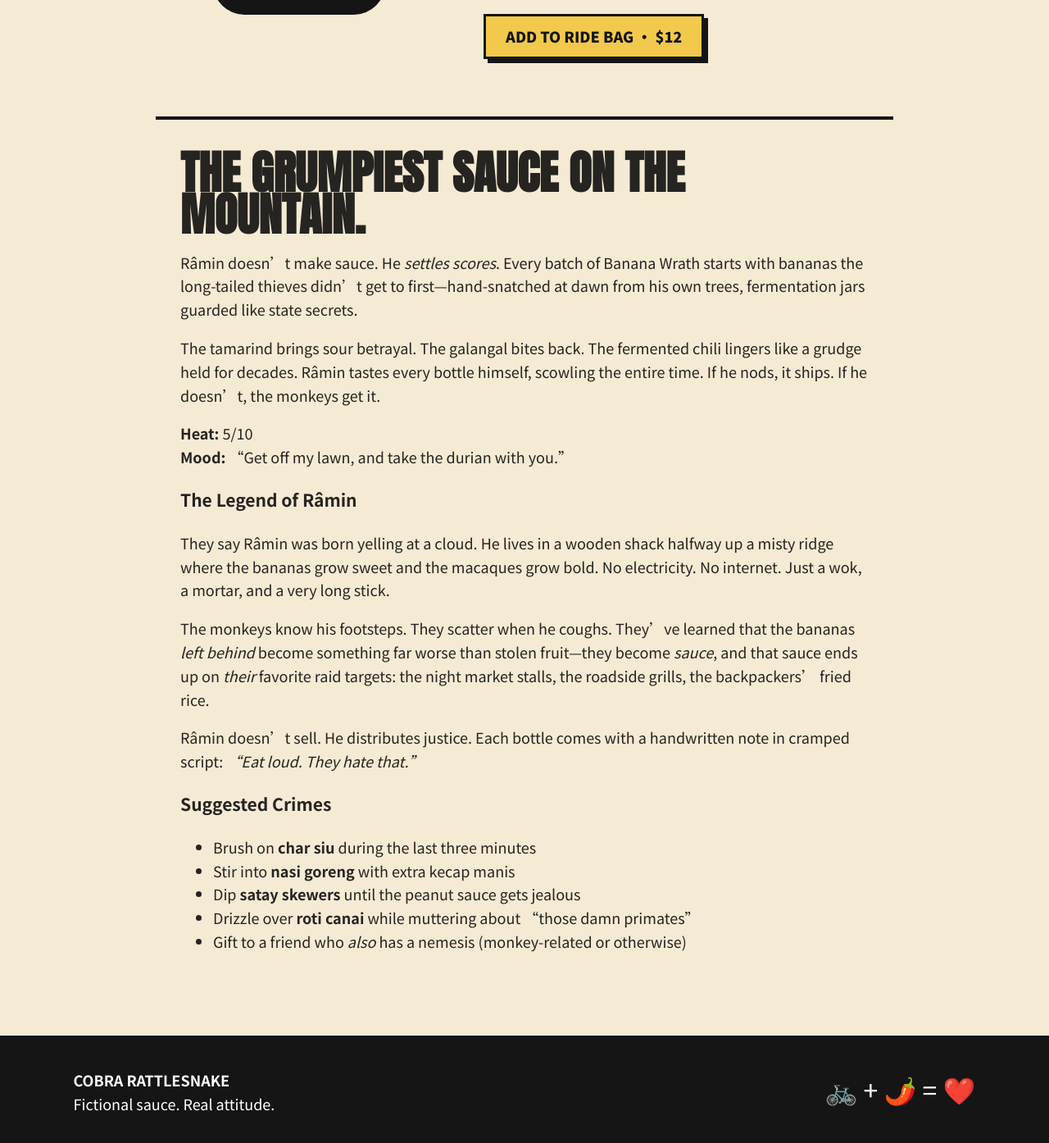
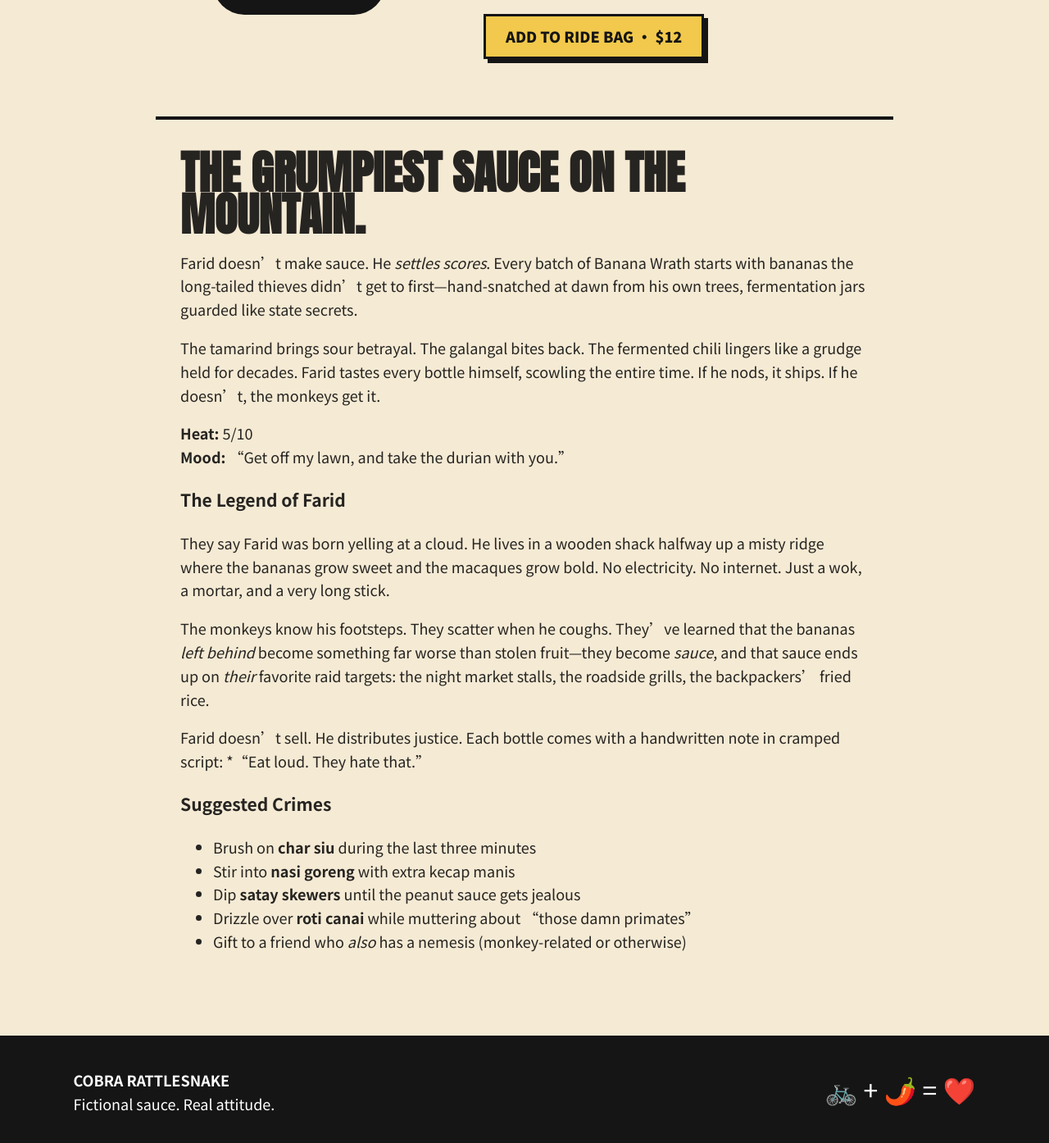
Before and after one commit to durrutia/cobra-rattlesnake, a Jekyll site: the page built from _products/banana-ramin.md, in a window 1280 px wide and 1400 px high, scrolled down 676 px. Shown: the top 1394 px of the window at 82% size. Built offline with Jekyll 4.4.1, drawn with Linux system fonts in a browser that asks for light colours; some of the changed text lies outside the part shown.

Commit message:
Rename Râmin to Farid in banana sauce product

```diff
--- a/_products/banana-ramin.md
+++ b/_products/banana-ramin.md
@@ -1,7 +1,7 @@
 ---
 layout: product
-title: Râmin's Banana Wrath
-name: Râmin's Banana Wrath
+title: Farid's Banana Wrath
+name: Farid's Banana Wrath
 short_label: BANANA WRATH
 heat: MEDIUM
 short: Ripe banana, fermented chili, tamarind, galangal, and a grudge.
@@ -12,20 +12,20 @@ permalink: /products/banana-ramin/
 
 ## The grumpiest sauce on the mountain.
 
-Râmin doesn't make sauce. He *settles scores*. Every batch of Banana Wrath starts with bananas the long-tailed thieves didn't get to first—hand-snatched at dawn from his own trees, fermentation jars guarded like state secrets.
+Farid doesn't make sauce. He *settles scores*. Every batch of Banana Wrath starts with bananas the long-tailed thieves didn't get to first—hand-snatched at dawn from his own trees, fermentation jars guarded like state secrets.
 
-The tamarind brings sour betrayal. The galangal bites back. The fermented chili lingers like a grudge held for decades. Râmin tastes every bottle himself, scowling the entire time. If he nods, it ships. If he doesn't, the monkeys get it.
+The tamarind brings sour betrayal. The galangal bites back. The fermented chili lingers like a grudge held for decades. Farid tastes every bottle himself, scowling the entire time. If he nods, it ships. If he doesn't, the monkeys get it.
 
 **Heat:** 5/10
 **Mood:** "Get off my lawn, and take the durian with you."
 
-### The Legend of Râmin
+### The Legend of Farid
 
-They say Râmin was born yelling at a cloud. He lives in a wooden shack halfway up a misty ridge where the bananas grow sweet and the macaques grow bold. No electricity. No internet. Just a wok, a mortar, and a very long stick.
+They say Farid was born yelling at a cloud. He lives in a wooden shack halfway up a misty ridge where the bananas grow sweet and the macaques grow bold. No electricity. No internet. Just a wok, a mortar, and a very long stick.
 
 The monkeys know his footsteps. They scatter when he coughs. They've learned that the bananas *left behind* become something far worse than stolen fruit—they become *sauce*, and that sauce ends up on *their* favorite raid targets: the night market stalls, the roadside grills, the backpackers' fried rice.
 
-Râmin doesn't sell. He distributes justice. Each bottle comes with a handwritten note in cramped script: *"Eat loud. They hate that."*
+Farid doesn't sell. He distributes justice. Each bottle comes with a handwritten note in cramped script: *"Eat loud. They hate that."
 
 ### Suggested Crimes
 
```
